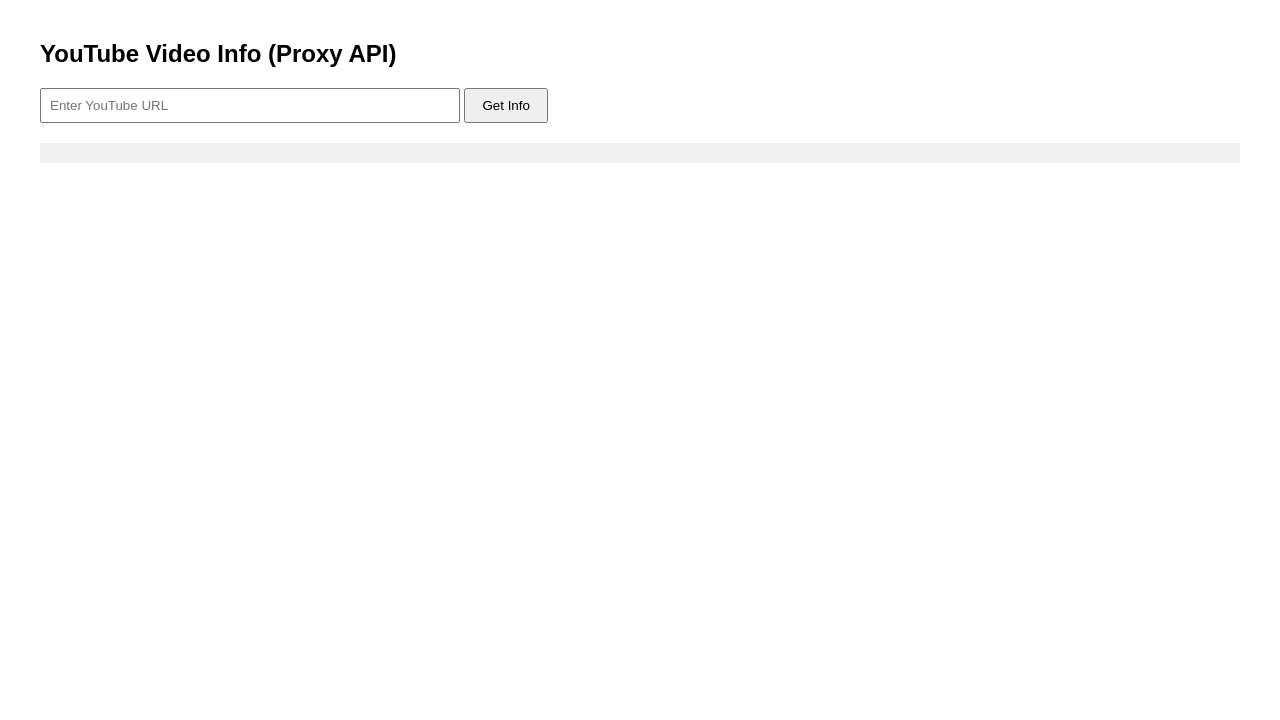
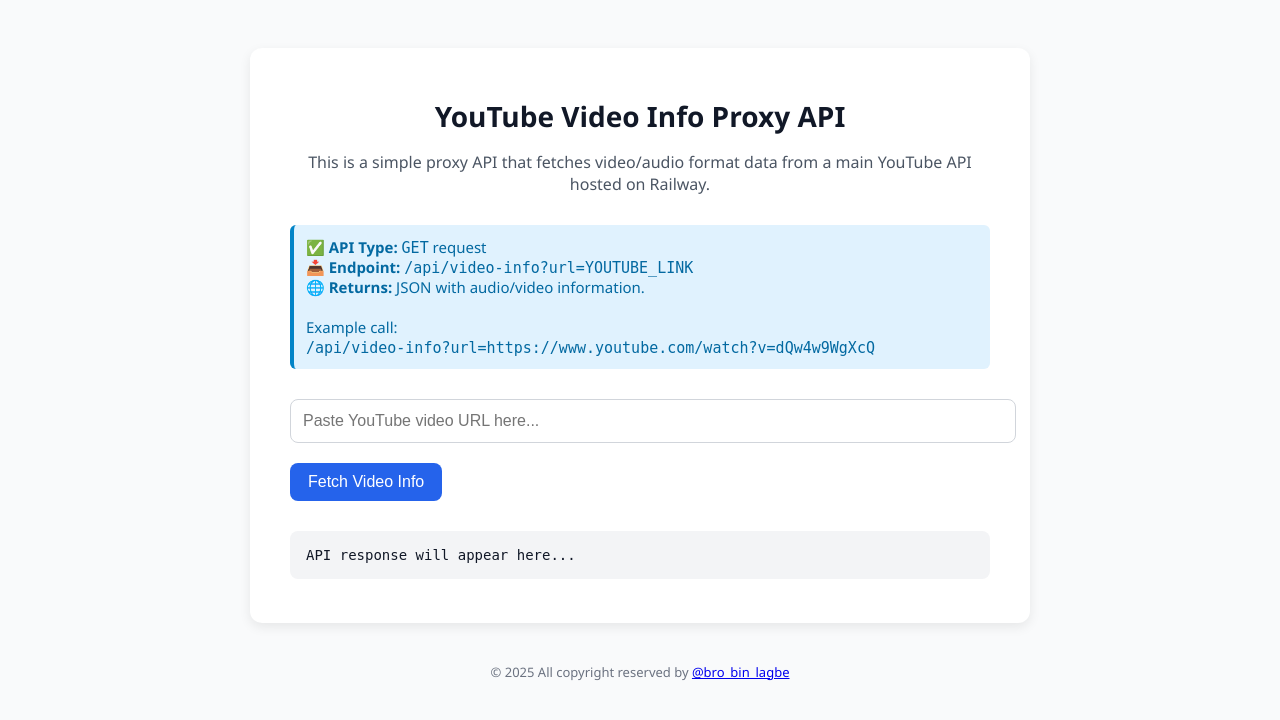
Before and after one commit to v5on/yt-dlp, a Flask app: page / in a window 1280 px wide. Shown: the top 720 px of the page. Run offline with Flask 3, Linux system fonts and the light colour scheme.

Commit message:
Update index.html

```diff
--- a/templates/index.html
+++ b/templates/index.html
@@ -1,29 +1,123 @@
 <!DOCTYPE html>
-<html>
+<html lang="en">
 <head>
-    <title>YouTube Video Info Proxy</title>
+    <meta charset="UTF-8">
+    <title>YouTube Video Info API (Proxy)</title>
+    <meta name="viewport" content="width=device-width, initial-scale=1">
+    <link rel="icon" type="image/png" href="/favicon.png">
     <style>
-        body { font-family: Arial, sans-serif; margin: 40px; }
-        input[type="text"] { width: 400px; padding: 8px; }
-        button { padding: 8px 16px; }
-        pre { background: #f0f0f0; padding: 10px; margin-top: 20px; white-space: pre-wrap; word-wrap: break-word; }
+        body {
+            font-family: 'Segoe UI', Tahoma, Geneva, Verdana, sans-serif;
+            background: #f9fafb;
+            color: #111827;
+            padding: 40px;
+        }
+        .container {
+            max-width: 700px;
+            margin: auto;
+            background: white;
+            padding: 30px 40px;
+            border-radius: 12px;
+            box-shadow: 0 4px 12px rgba(0,0,0,0.08);
+        }
+        h1 {
+            text-align: center;
+            margin-bottom: 10px;
+            font-size: 28px;
+        }
+        p.description {
+            text-align: center;
+            margin-bottom: 30px;
+            color: #4b5563;
+        }
+        .note {
+            background: #e0f2fe;
+            border-left: 4px solid #0284c7;
+            padding: 12px;
+            margin-bottom: 30px;
+            border-radius: 6px;
+            font-size: 15px;
+            color: #0369a1;
+        }
+        input[type="text"] {
+            width: 100%;
+            padding: 12px;
+            font-size: 16px;
+            border: 1px solid #d1d5db;
+            border-radius: 8px;
+            margin-bottom: 20px;
+        }
+        button {
+            background: #2563eb;
+            color: white;
+            padding: 10px 18px;
+            font-size: 16px;
+            border: none;
+            border-radius: 8px;
+            cursor: pointer;
+            transition: background 0.3s ease;
+        }
+        button:hover {
+            background: #1e40af;
+        }
+        pre {
+            background: #f3f4f6;
+            padding: 16px;
+            margin-top: 30px;
+            border-radius: 8px;
+            font-size: 14px;
+            max-height: 500px;
+            overflow: auto;
+            white-space: pre-wrap;
+            word-wrap: break-word;
+        }
+        footer {
+            text-align: center;
+            font-size: 13px;
+            color: #6b7280;
+            margin-top: 40px;
+        }
     </style>
 </head>
 <body>
-    <h2>YouTube Video Info (Proxy API)</h2>
-    <form id="form">
-        <input type="text" id="url" placeholder="Enter YouTube URL" required />
-        <button type="submit">Get Info</button>
-    </form>
-    <pre id="result"></pre>
+    <div class="container">
+        <h1>YouTube Video Info Proxy API</h1>
+        <p class="description">
+            This is a simple proxy API that fetches video/audio format data from a main YouTube API hosted on Railway.
+        </p>
+
+        <div class="note">
+            ✅ <strong>API Type:</strong> <code>GET</code> request<br>
+            📥 <strong>Endpoint:</strong> <code>/api/video-info?url=YOUTUBE_LINK</code><br>
+            🌐 <strong>Returns:</strong> JSON with audio/video information.<br><br>
+            Example call:<br>
+            <code>/api/video-info?url=https://www.youtube.com/watch?v=dQw4w9WgXcQ</code>
+        </div>
+
+        <form id="form">
+            <input type="text" id="url" placeholder="Paste YouTube video URL here..." required />
+            <button type="submit">Fetch Video Info</button>
+        </form>
+
+        <pre id="result">API response will appear here...</pre>
+    </div>
+
+    <footer>
+      &copy; 2025 All copyright reserved by <a href="https://t.me/bro_bin_lagbe">@bro_bin_lagbe</a>
+    </footer>
 
     <script>
         document.getElementById("form").addEventListener("submit", async function(e) {
             e.preventDefault();
             const url = document.getElementById("url").value;
-            const res = await fetch(`/api/video-info?url=${encodeURIComponent(url)}`);
-            const data = await res.json();
-            document.getElementById("result").textContent = JSON.stringify(data, null, 2);
+            document.getElementById("result").textContent = "Fetching...";
+            try {
+                const res = await fetch(`/api/video-info?url=${encodeURIComponent(url)}`);
+                const data = await res.json();
+                document.getElementById("result").textContent = JSON.stringify(data, null, 2);
+            } catch (error) {
+                document.getElementById("result").textContent = "Error fetching data!";
+            }
         });
     </script>
 </body>
```
